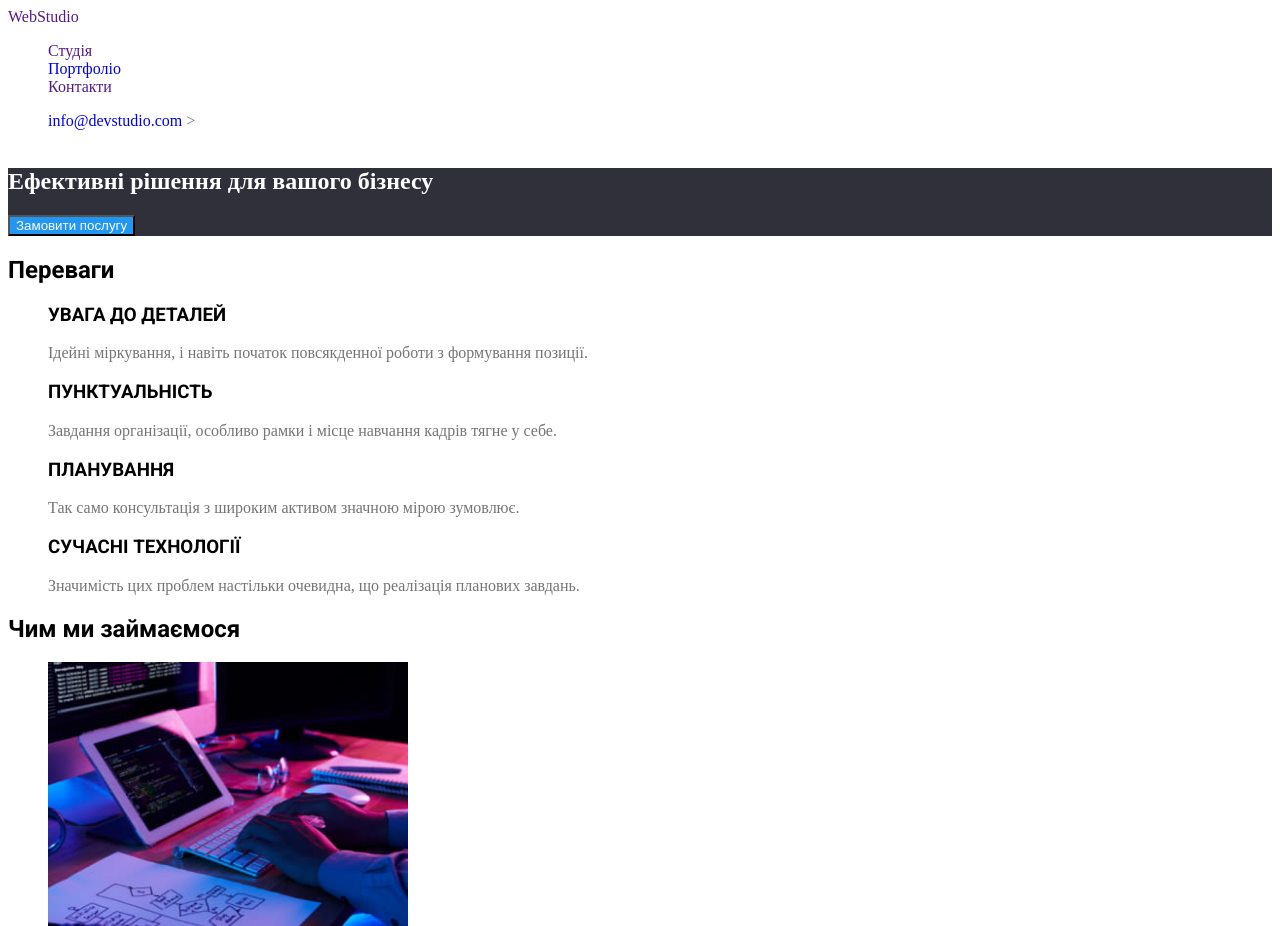
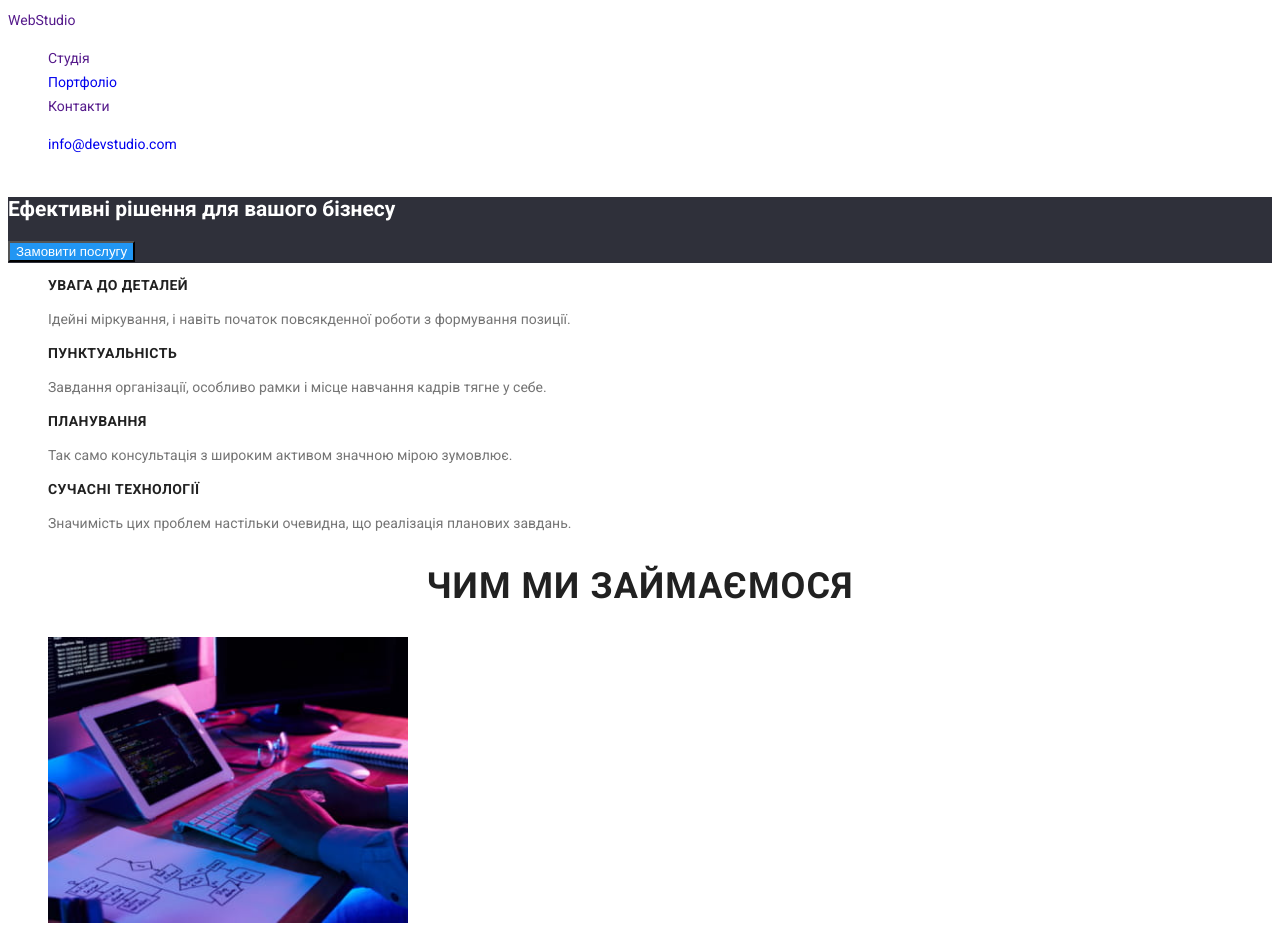
Before and after one commit to N9Tel/goit-markup-hw-02, a plain HTML site: page index.html in a window 1280 px wide. Shown: the top 926 px of the page. Drawn offline with Linux system fonts and the light colour scheme.

Commit message:
alteration

```diff
--- a/css/styles.css
+++ b/css/styles.css
@@ -1,5 +1,5 @@
 :root {
-   --main-color: #757575;
+
 
 }
 
@@ -8,18 +8,21 @@
 
 /* Шапка */
 
+.header-link {
+    color: #2196f3;
+}
+
 body {
-    color: var(--main-color);
+    background-color: white;
+    color: #757575;
+font-family: 'Roboto';
+    font-style: normal;
+    font-weight: 400;
+    font-size: 14px;
+    line-height: 24px;
 
 
 }
-
-h1,h2,h3 {
-    color:black
-}
-
-
-
 
 
 ul {
@@ -47,7 +50,27 @@ ul {
     color: white;
 }
 
-/* Переваги */
+/* Feature */
+
+.list-title {
+    font-family: 'Roboto';
+        font-style: normal;
+        font-weight: 700;
+        font-size: 14px;
+        line-height: 16px;
+        letter-spacing: 0.03em;
+        text-transform: uppercase;
+}
+
+.work-title {
+    font-family: 'Roboto';
+        font-style: normal;
+        font-weight: 700;
+        font-size: 36px;
+        line-height: 42px;
+        text-align: center;
+        letter-spacing: 0.03em;
+}
 
 
 
@@ -56,6 +79,8 @@ ul {
 
 
 /* Наша команда */
+
+
 
 .link {
     text-decoration: none;
@@ -86,10 +111,24 @@ ul {
 
 
 
-h1 {
-    color: rgb(0, 0, 0, 0);
+
+h2 {
+font-family: 'Roboto';
+    font-style: normal;
+    font-weight: 700;
+    font-size: 14px;
+    line-height: 16px;
+    letter-spacing: 0.03em;
+    text-transform: uppercase;
+    color: #212121;
 }
 
-h2,h3 {
-    font-family: Roboto;
+h3 {
+    font-family: 'Roboto';
+        font-style: normal;
+        font-weight: 500;
+        font-size: 16px;
+        line-height: 19px;
+        letter-spacing: 0.03em;
+        color: #212121;
 }
--- a/index.html
+++ b/index.html
@@ -31,7 +31,7 @@
           <a class="link" href="mailto:info@devstudio.com"
             >info@devstudio.com</a
           >
-          >
+
         </li>
          <li class="list-item">
           <a class="style" href="tel:+380961111111">+38 096 111 11 11</a>
@@ -48,30 +48,29 @@
 
       <!--Feature-->
       <section class="feature">
-        <h2 class="title">Переваги</h2>
         <ul class="feature-list">
           <li class="list-item">
-            <h3 class="list-title">УВАГА ДО ДЕТАЛЕЙ</h3>
+            <h2 class="list-title">УВАГА ДО ДЕТАЛЕЙ</h2>
             <p class="subtitle">
               Ідейні міркування, і навіть початок повсякденної роботи з
               формування позиції.
             </p>
           </li>
           <li class="list-item">
-            <h3 class="list-title">ПУНКТУАЛЬНІСТЬ</h3>
+            <h2 class="list-title">ПУНКТУАЛЬНІСТЬ</h2>
             <p class="subtitle">
               Завдання організації, особливо рамки і місце навчання кадрів тягне
               у себе.
             </p>
           </li>
           <li class="list-item">
-            <h3 class="list-title">ПЛАНУВАННЯ</h3>
+            <h2 class="list-title">ПЛАНУВАННЯ</h2>
             <p class="subtitle">
               Так само консультація з широким активом значною мірою зумовлює.
             </p>
           </li>
           <li class="list-item">
-            <h3 class="list-title">СУЧАСНІ ТЕХНОЛОГІЇ</h3>
+            <h2 class="list-title">СУЧАСНІ ТЕХНОЛОГІЇ</h3>
             <p class="subtitle">
               Значимість цих проблем настільки очевидна, що реалізація планових
               завдань.
@@ -156,7 +155,7 @@
 
     <!--Підвал-->
     <footer class="footer">
-      <a class="style" class="link" href=""><span>Web</span><span class="link-footer">studio</span></a>
+      <a class="style" class="link" href="">Webstudio</a>
       <address>
         <p>м. Київ, пр-т Лесі Українки, 26</p>
         <ul class="list">
```
Also changed, not shown: portfolio.html (+2 -2 lines).
